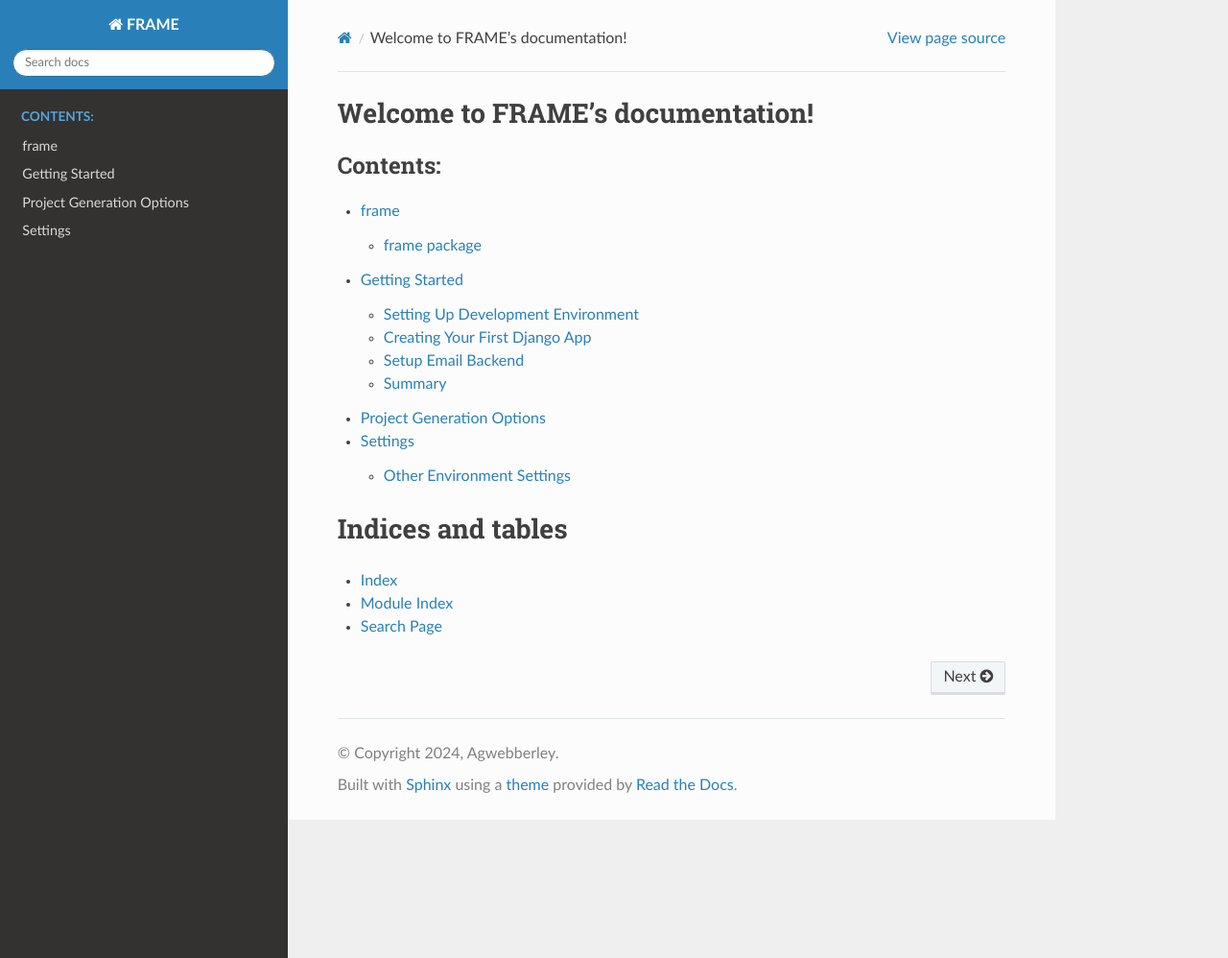
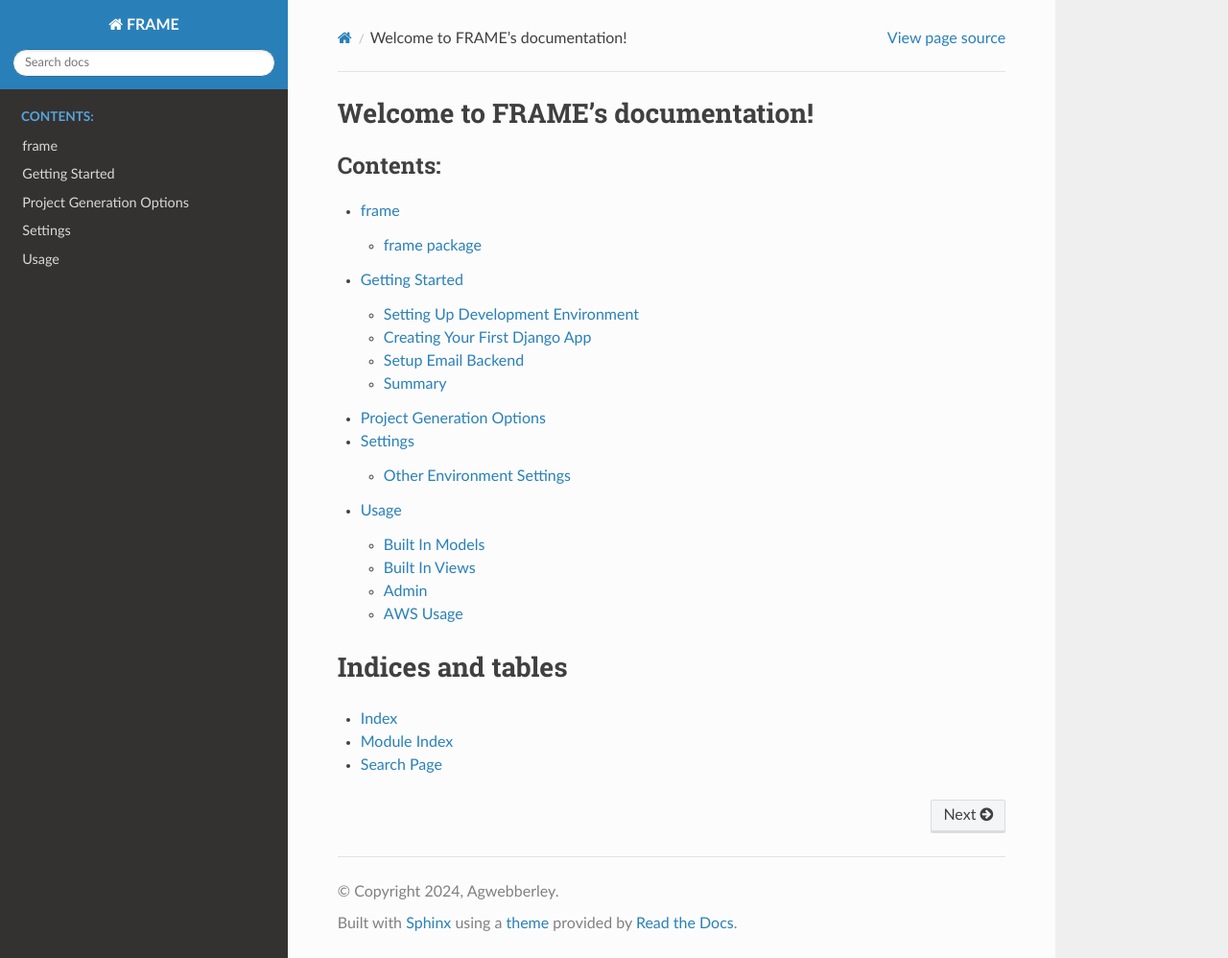
Before and after one commit to Agwebberley/FRAME, a Sphinx documentation site: the page built from docs/source/index.rst, in a window 1280 px wide and 998 px high. Shown: the whole window at 96% size. Built offline with Sphinx 7.4.7 and the Read the Docs theme 2.0.0, drawn with Linux system fonts in a browser that asks for light colours.

Commit message:
docs: usage toctree

```diff
--- a/docs/source/index.rst
+++ b/docs/source/index.rst
@@ -11,6 +11,7 @@ Welcome to FRAME's documentation!
    gettingstarted
    project-generation-settings
    settings
+   usage
 
 Indices and tables
 ==================
--- a/docs/source/usage.rst
+++ b/docs/source/usage.rst
@@ -0,0 +1,10 @@
+Usage
+=====
+
+.. toctree::
+    :maxdepth: 2
+
+    usage/models
+    usage/views
+    usage/admin
+    usage/aws
--- /dev/null
+++ b/docs/source/usage/admin.rst
@@ -0,0 +1,2 @@
+Admin
+=====
--- /dev/null
+++ b/docs/source/usage/aws.rst
@@ -0,0 +1,2 @@
+AWS Usage
+=========
--- /dev/null
+++ b/docs/source/usage/models.rst
@@ -0,0 +1,2 @@
+Built In Models
+===============
--- /dev/null
+++ b/docs/source/usage/views.rst
@@ -0,0 +1,2 @@
+Built In Views
+==============
```
